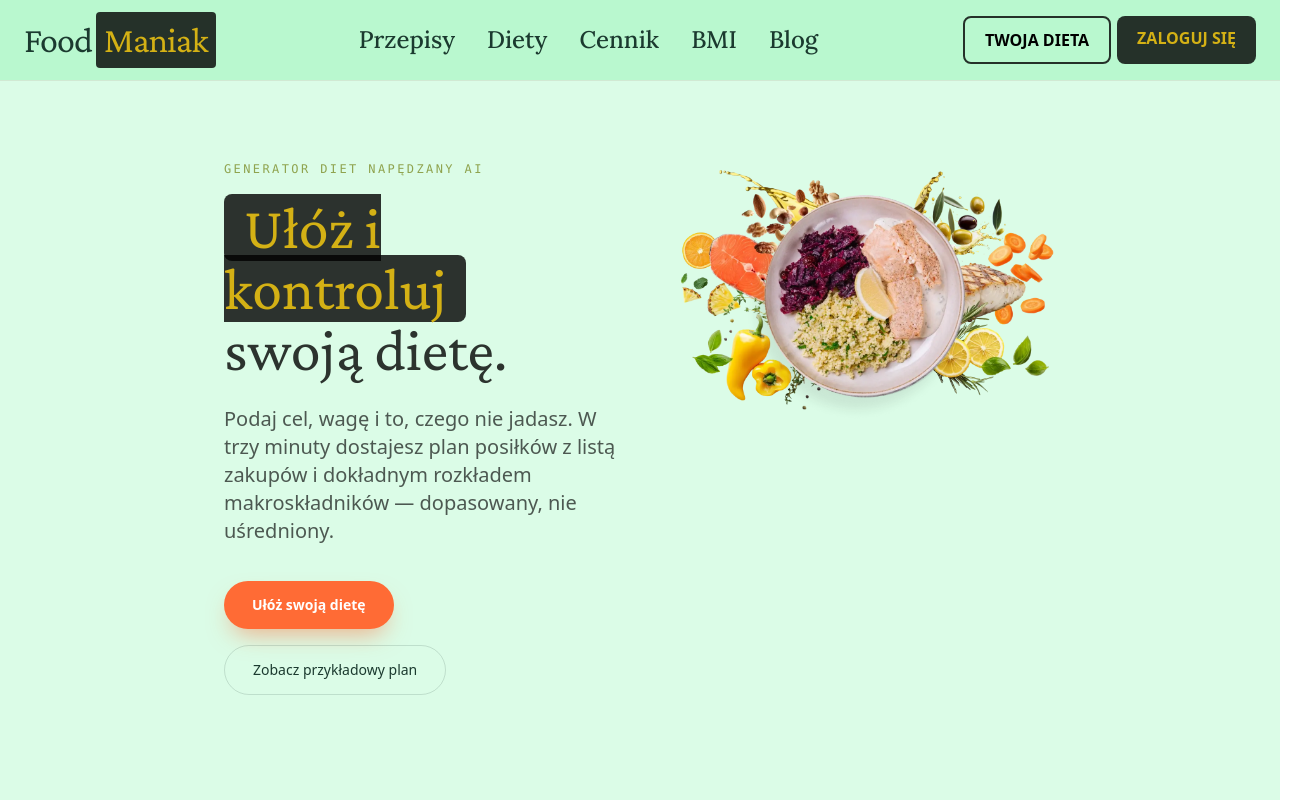
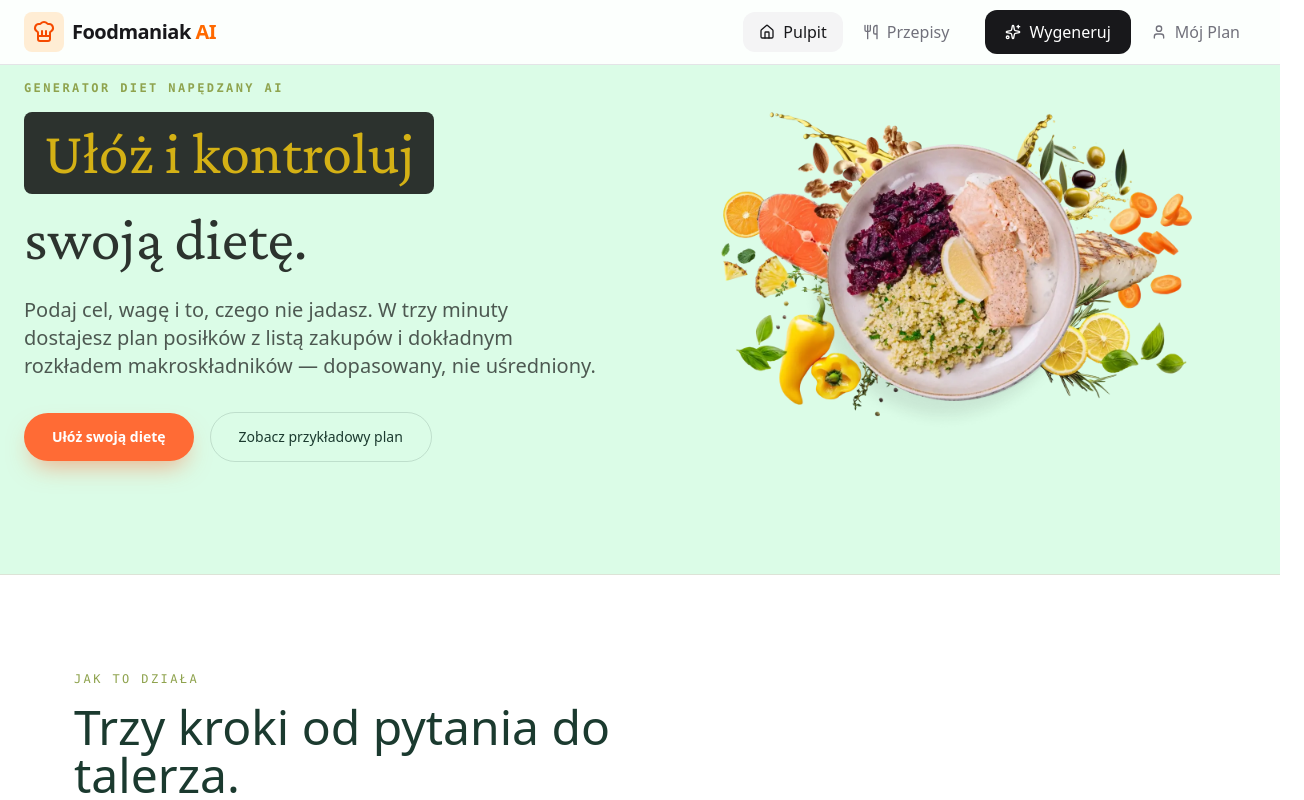
Before and after one commit to HadesBob/AIAGENT_frontend, a Next.js app: page / in a window 1280 px wide. Shown: the top 800 px of the page, 1304 px wide, since content can reach past the window. Built offline with nearby package versions, Linux system fonts and the light colour scheme; no server answers.

Commit message:
adding new features recipe

```diff
--- a/app/components/Home/Hero.tsx
+++ b/app/components/Home/Hero.tsx
@@ -1,52 +1,66 @@
 import Image from "next/image";
 
+export default function HeroSection() {
+  return (
+    <section className="px-4 sm:px-6 pt-12 pb-20 bg-green-100 sm:pt-20 sm:pb-28 overflow-hidden">
+      {/*
+        Kluczowe zmiany:
+        1. flex-col dla smartfonów, lg:flex-row dla desktopów.
+        2. Usunięto w-screen i px-50 (powodowały poziome przewijanie i ucinały treść na mobile).
+        3. Dodano max-w-7xl mx-auto dla eleganckiego centrowania na dużych ekranach.
+      */}
+      <div className="mx-auto max-w-7xl flex flex-col lg:flex-row items-center justify-between gap-12 lg:gap-8">
 
-export default function Hero() {
-  return (
-    <section className="px-6 pt-4 pb-20 bg-green-100 sm:pt-20 sm:pb-28">
-      <div className="flex justify-between px-50 w-screen ">
+        {/* Lewa kolumna: Treść */}
+        <div className="w-full lg:w-1/2 flex flex-col items-center text-center lg:items-start lg:text-left">
+          <p className="eyebrow text-olive mb-4 font-semibold">Generator diet napędzany AI</p>
 
-        <div>
-          <p className="eyebrow text-olive mb-5">Generator diet napędzany AI</p>
-          <h1 className="font-headline text-[2.6rem] leading-[1.05] sm:text-6xl sm:leading-[1.02] text-black/80">
-            <span className="text-brand-orange bg-black/80 font-display px-5 rounded-lg">Ułóż i kontroluj</span>
-                <br />
+          <h1 className="font-headline text-4xl sm:text-5xl lg:text-[2.6rem] xl:text-6xl leading-[1.1] text-black/80">
+            <span className="text-brand-orange bg-black/80 font-display px-4 py-1 sm:px-5 sm:py-2 rounded-lg inline-block mb-3">
+              Ułóż i kontroluj
+            </span>
+            <br />
             swoją dietę.
           </h1>
 
-          <p className="mt-6 max-w-lg text-xl text-black/65">
+          <p className="mt-5 sm:mt-6 max-w-xl text-lg sm:text-xl text-black/65">
             Podaj cel, wagę i to, czego nie jadasz. W trzy minuty dostajesz
             plan posiłków z listą zakupów i dokładnym rozkładem
             makroskładników — dopasowany, nie uśredniony.
           </p>
 
-          <div className="mt-9 flex flex-wrap items-center gap-4">
+          {/* Przyciski: pełna szerokość na smartfonie, obok siebie na większych ekranach */}
+          <div className="mt-8 flex flex-col sm:flex-row w-full sm:w-auto items-stretch sm:items-center gap-4">
             <a
               href="#generuj"
-              className="rounded-full bg-carrot px-7 py-3.5 text-sm font-semibold text-white shadow-[0_12px_24px_-8px_rgba(255,107,53,0.55)] transition-transform hover:scale-[1.03]"
+              className="rounded-full bg-carrot px-7 py-3.5 text-center text-sm font-semibold text-white shadow-[0_12px_24px_-8px_rgba(255,107,53,0.55)] transition-transform hover:scale-[1.03]"
             >
               Ułóż swoją dietę
             </a>
             <a
               href="#przyklad"
-              className="rounded-full border border-ink/15 px-7 py-3.5 text-sm font-medium text-ink transition-colors hover:bg-ink hover:text-paper"
+              className="rounded-full border border-ink/15 px-7 py-3.5 text-center text-sm font-medium text-ink transition-colors hover:bg-ink hover:text-paper"
             >
               Zobacz przykładowy plan
             </a>
           </div>
-
-
         </div>
 
-        <div>
+        {/* Prawa kolumna: Zdjęcie */}
+        <div className="w-full lg:w-1/2 flex justify-center lg:justify-end">
+          {/* Ograniczenie wielkości obrazka na mobile, by nie zdominował całego ekranu */}
+          <div className="relative w-full max-w-[320px] sm:max-w-[450px] lg:max-w-[600px]">
             <Image
-                src="/danie.webp"
-                alt="Danie na stronę"
-                width={600}
-                height={600}
+              src="/danie.webp"
+              alt="Danie na stronę"
+              width={600}
+              height={600}
+              className="w-full h-auto object-contain"
+              priority
             />
+          </div>
+        </div>
 
-        </div>
       </div>
     </section>
   );
--- a/app/components/Navigation.tsx
+++ b/app/components/Navigation.tsx
@@ -1,138 +1,114 @@
-"use client"
+"use client";
 
-import { useAuth } from "@/lib/AuthContext";
-import { auth } from "@/lib/firebase";
-import { signOut } from "firebase/auth";
-import { Bell, ChevronDown, Settings, LogOut, User } from "lucide-react";
-import { useState } from "react";
 import Link from "next/link";
+import { usePathname } from "next/navigation";
+import { Home, Utensils, Sparkles, User, ChefHat } from "lucide-react";
 
 export default function Navigation() {
+  const pathname = usePathname();
 
-  const { user } = useAuth();
-  const [isDropdownOpen, setIsDropdownOpen] = useState(false); // 2. Stan menu
-
-  const handleLogout = async () => {
-    try {
-      await signOut(auth);
-      setIsDropdownOpen(false);
-    } catch (error) {
-      console.error("Błąd wylogowywania", error);
-    }
-  };
-
-  const NAV_LINKS = [
-
-    { label: "Przepisy", href: "/przepisy" },
-    { label: "Diety", href: "/diety" },
-    { label: "Cennik", href: "/cennik" },
-    { label: "BMI", href: "/oblicz-bmi" },
-    { label: "Blog", href: "/blog" },
+  // Tablica z konfiguracją linków ułatwia zarządzanie menu
+  const navItems = [
+    { name: "Pulpit", href: "/", icon: Home },
+    { name: "Przepisy", href: "/przepisy", icon: Utensils },
+    { name: "Nowy", href: "/przepisy/nowy", icon: Sparkles, isPrimary: true },
+    { name: "Mój Plan", href: "/auth", icon: User },
   ];
 
+  return (
+    <>
+      {/* 🖥️ NAWIGACJA DESKTOPOWA (Top Bar) - Ukryta na urządzeniach mobilnych */}
+      <header className="hidden md:block fixed top-0 w-full bg-white/90 backdrop-blur-md border-b border-zinc-200 z-50">
+        <div className="max-w-7xl mx-auto px-6 h-16 flex items-center justify-between">
 
+          {/* Logo */}
+          <Link href="/" className="flex items-center gap-2 group">
+            <div className="p-2 bg-orange-100 text-orange-600 rounded-lg group-hover:bg-orange-500 group-hover:text-white transition-colors">
+              <ChefHat className="w-6 h-6" />
+            </div>
+            <span className="text-xl font-bold text-zinc-900 tracking-tight">
+              Foodmaniak <span className="text-orange-500">AI</span>
+            </span>
+          </Link>
 
-  return (
-    <header className="sticky top-0 z-40 border-b border-line/70 bg-green-200 backdrop-blur max-w-screen">
-      <div className="mx-auto flex items-center justify-between px-6 py-4">
-        <a href="#" className="font-headline text-4xl tracking-tight text-ink">
-          Food
-          <span className="bg-black/80 text-brand-orange  p-2 mx-1 rounded-sm">Maniak</span>
+          {/* Linki desktopowe */}
+          <nav className="flex items-center gap-1">
+            {navItems.map((item) => {
+              const isActive = pathname === item.href;
+              const Icon = item.icon;
 
-        </a>
-        <nav className="hidden md:flex items-center gap-8">
-          {NAV_LINKS.map((link) => (
-            <Link
-              key={link.href}
-              href={link.href}
-              className="relative text-ink font-medium py-1
-                   after:absolute after:bottom-0 after:left-1/2 after:-translate-x-1/2
-                   after:w-0 after:h-[2px] after:bg-green-600
-                   after:transition-all after:duration-300 ease-in-out
-                   hover:after:w-full hover:text-green-600 transition-colors
-                   font-lora text-2xl"
-            >
-              {link.label}
-            </Link>
-          ))}
-        </nav>
-        <div className="flex justify-between" >
-          <a
-            href="/dashboard"
-            className="rounded-lg border-2 border-black/80 px-5 py-2.5 mx-1.5 text-black font-bold  uppercase
-                    transition-transform hover:scale-[1.03] hover:bg-black/80 hover:text-brand-orange"
-          >
-            Twoja Dieta
-          </a>
+              if (item.isPrimary) {
+                return (
+                  <Link
+                    key={item.href}
+                    href={item.href}
+                    className="ml-4 flex items-center gap-2 px-5 py-2.5 bg-zinc-900 text-white font-medium rounded-xl hover:bg-zinc-800 transition-colors"
+                  >
+                    <Icon className="w-4 h-4" />
+                    Wygeneruj
+                  </Link>
+                );
+              }
 
+              return (
+                <Link
+                  key={item.href}
+                  href={item.href}
+                  className={`flex items-center gap-2 px-4 py-2 rounded-xl font-medium transition-colors ${
+                    isActive
+                      ? "bg-zinc-100 text-zinc-900"
+                      : "text-zinc-500 hover:bg-zinc-50 hover:text-zinc-900"
+                  }`}
+                >
+                  <Icon className="w-4 h-4" />
+                  {item.name}
+                </Link>
+              );
+            })}
+          </nav>
+        </div>
+      </header>
 
-          {user ? (
-            <div className="flex items-center gap-5">
-              <button className="relative p-2 text-charcoal hover:bg-white rounded-full transition-colors">
-                <Bell className="w-5 h-5" />
-                <span className="absolute top-1 right-1 w-2.5 h-2.5 bg-carrot rounded-full border-2 border-paper"></span>
-              </button>
+      {/* 📱 NAWIGACJA MOBILNA (Bottom Bar) - Ukryta na desktopie */}
+      <nav className="md:hidden fixed bottom-0 left-0 right-0 bg-white border-t border-zinc-200 pb-safe z-50 shadow-[0_-4px_20px_-10px_rgba(0,0,0,0.1)]">
+        <div className="flex justify-around items-center h-16 px-2">
+          {navItems.map((item) => {
+            const isActive = pathname === item.href;
+            const Icon = item.icon;
 
-              {/* 3. Rodzic musi mieć klasę 'relative', aby menu pozycjonowało się względem niego */}
-              <div className="relative">
-                <button
-                  onClick={() => setIsDropdownOpen(!isDropdownOpen)}
-                  // onBlur zamknie menu, gdy użytkownik kliknie gdziekolwiek indziej na ekranie
-                  onBlur={() => setTimeout(() => setIsDropdownOpen(false), 150)}
-                  className="flex items-center gap-2 text-sm font-medium text-ink hover:text-carrot transition-colors"
+            // Wyróżniony przycisk centralny (np. dodawanie/generowanie)
+            if (item.isPrimary) {
+              return (
+                <Link
+                  key={item.href}
+                  href={item.href}
+                  className="flex flex-col items-center justify-center w-14 h-14 -mt-6 bg-zinc-900 text-white rounded-full shadow-lg border-4 border-zinc-50 hover:bg-zinc-800 transition-transform active:scale-95"
                 >
-                  <span>{user.displayName || "Użytkownik"}</span>
-                  <ChevronDown className={`w-4 h-4 transition-transform duration-200 ${isDropdownOpen ? "rotate-180" : ""}`} />
-                </button>
+                  <Icon className="w-6 h-6" />
+                </Link>
+              );
+            }
 
-                {/* 4. Rozwijane menu (pozycjonowanie absolutne) */}
-                {isDropdownOpen && (
-                  <div className="absolute right-0 mt-3 w-48 bg-white border border-line rounded-xl shadow-lg overflow-hidden z-50 animate-fade-up">
-                    <div className="px-4 py-3 border-b border-line bg-gray-50">
-                      <p className="text-xs text-charcoal truncate">{user.email}</p>
-                    </div>
-
-                    <div className="p-1">
-                      <Link href="/profile" className="flex items-center gap-2 px-3 py-2 text-sm text-ink hover:bg-paper rounded-lg transition-colors">
-                        <User className="w-4 h-4" />
-                        Mój profil
-                      </Link>
-                      <Link href="/settings" className="flex items-center gap-2 px-3 py-2 text-sm text-ink hover:bg-paper rounded-lg transition-colors">
-                        <Settings className="w-4 h-4" />
-                        Ustawienia
-                      </Link>
-
-                      <div className="h-px bg-line my-1"></div>
-
-                      <button
-                        onClick={handleLogout}
-                        className="w-full flex items-center gap-2 px-3 py-2 text-sm text-red-600 hover:bg-red-50 rounded-lg transition-colors text-left"
-                      >
-                        <LogOut className="w-4 h-4" />
-                        Wyloguj
-                      </button>
-                    </div>
-                  </div>
-                )}
-              </div>
-            </div>
-
-          ) : (
-            <a
-              href="/auth"
-              className="rounded-lg bg-black/80 px-5 py-2.5 font-bold font-display text-brand-orange uppercase
-                transition-transform hover:scale-[1.05]"
-            >
-              Zaloguj się
-            </a>
-          )}
-
-
-
+            // Standardowe zakładki mobilne
+            return (
+              <Link
+                key={item.href}
+                href={item.href}
+                className={`flex flex-col items-center justify-center w-16 h-full gap-1 transition-colors ${
+                  isActive ? "text-orange-600" : "text-zinc-400 hover:text-zinc-600"
+                }`}
+              >
+                <div className={`p-1 rounded-full ${isActive ? "bg-orange-100" : ""}`}>
+                  <Icon className={`w-5 h-5 ${isActive ? "stroke-[2.5px]" : "stroke-2"}`} />
+                </div>
+                <span className="text-[10px] font-medium tracking-wide">
+                  {item.name}
+                </span>
+              </Link>
+            );
+          })}
         </div>
-
-      </div>
-    </header>
-
-  )
+      </nav>
+    </>
+  );
 }
```
